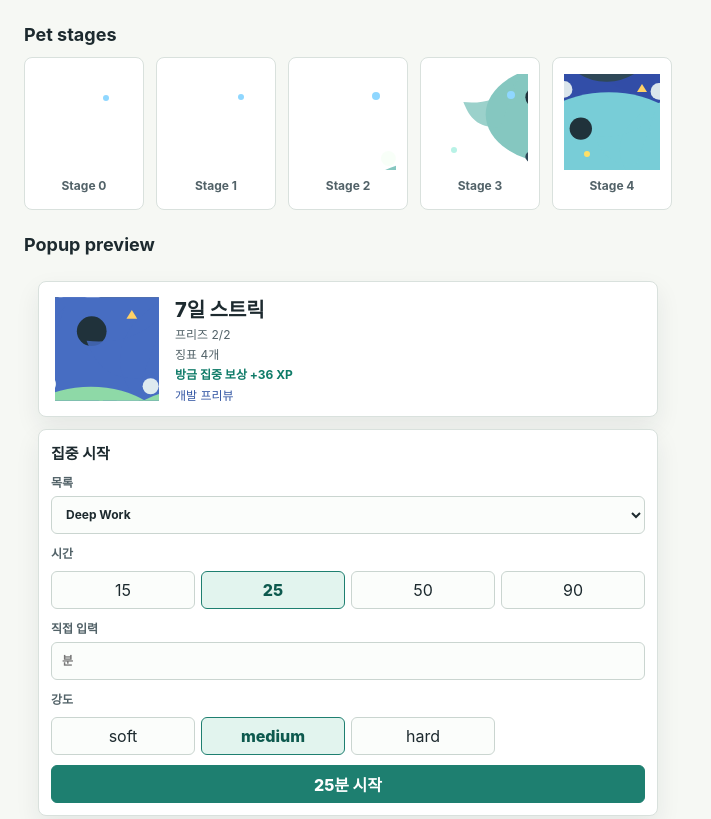
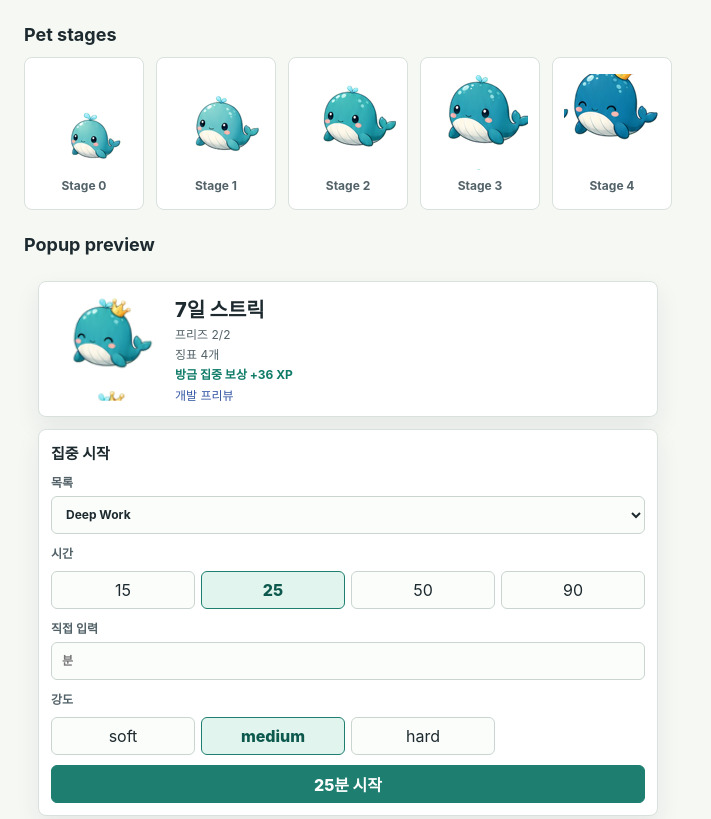
Before and after one commit to lovebubbly/FocusDolphin, a website built with Vite: page src/pet/dev.html in a window 1280 px wide. Shown: the top 819 px of the page, without its empty margins (0-711 px from the left). Built offline with nearby package versions, Linux system fonts and the light colour scheme.

Commit message:
Fix FocusWhale pet sprite rendering

```diff
--- a/src/pages/popup/style.css
+++ b/src/pages/popup/style.css
@@ -41,6 +41,7 @@ select {
 }
 
 .pet-mount {
+  justify-self: center;
   transform: scale(1.08);
   transform-origin: center;
 }
--- a/src/pet/renderer.ts
+++ b/src/pet/renderer.ts
@@ -1,3 +1,4 @@
+import spriteManifestData from "../../assets/sprites/manifest.json";
 import type { PetState } from "../shared/types";
 
 export type PetMood = "idle" | "happy";
@@ -17,24 +18,8 @@ interface SpriteManifest {
   stages: Record<string, Record<PetMood, SpriteAnimation>>;
 }
 
-const MANIFEST_URL = new URL("../../assets/sprites/manifest.json", import.meta.url);
-const FALLBACK_IMAGE_URL = new URL("../../assets/sprites/focuswhale-placeholder.svg", import.meta.url).toString();
-const FALLBACK_MANIFEST: SpriteManifest = {
-  image: FALLBACK_IMAGE_URL,
-  frameWidth: 96,
-  frameHeight: 96,
-  columns: 4,
-  rows: 10,
-  stages: {
-    "0": { idle: { row: 0, frames: 4, durationMs: 1200 }, happy: { row: 5, frames: 4, durationMs: 900 } },
-    "1": { idle: { row: 1, frames: 4, durationMs: 1200 }, happy: { row: 6, frames: 4, durationMs: 900 } },
-    "2": { idle: { row: 2, frames: 4, durationMs: 1200 }, happy: { row: 7, frames: 4, durationMs: 900 } },
-    "3": { idle: { row: 3, frames: 4, durationMs: 1200 }, happy: { row: 8, frames: 4, durationMs: 900 } },
-    "4": { idle: { row: 4, frames: 4, durationMs: 1200 }, happy: { row: 9, frames: 4, durationMs: 900 } }
-  }
-};
-
-let manifestPromise: Promise<SpriteManifest> | null = null;
+const SPRITE_IMAGE_URL = new URL("../../assets/sprites/focuswhale-atlas.png", import.meta.url).toString();
+const SPRITE_MANIFEST = normalizeSpriteManifest(spriteManifestData);
 
 function ensurePetStyles(): void {
   if (document.querySelector("style[data-focuswhale-pet]")) {
@@ -50,6 +35,7 @@ function ensurePetStyles(): void {
       width: var(--fw-frame-w);
       height: var(--fw-frame-h);
       overflow: hidden;
+      flex: 0 0 auto;
     }
 
     .fw-pet__sprite {
@@ -58,8 +44,7 @@ function ensurePetStyles(): void {
       background-image: var(--fw-image);
       background-repeat: no-repeat;
       background-size: var(--fw-sheet-w) var(--fw-sheet-h);
-      background-position-y: var(--fw-row-offset);
-      image-rendering: pixelated;
+      background-position: 0 var(--fw-row-offset);
       animation: fw-pet-swim var(--fw-duration) steps(var(--fw-frames)) infinite;
     }
 
@@ -77,36 +62,25 @@ function ensurePetStyles(): void {
   document.head.append(style);
 }
 
-function applyManifest(sprite: HTMLElement, manifest: SpriteManifest, state: PetState, mood: PetMood): void {
+function applyManifest(root: HTMLElement, sprite: HTMLElement, manifest: SpriteManifest, state: PetState, mood: PetMood): void {
   const stage = manifest.stages[String(state.stage)] ?? manifest.stages["0"];
   const animation = stage[mood] ?? stage.idle;
-  const imageUrl = MANIFEST_URL.protocol === "data:"
-    ? FALLBACK_IMAGE_URL
-    : manifest.image.startsWith("http") || manifest.image.startsWith("data:") || manifest.image.startsWith("/")
-    ? manifest.image
-    : new URL(manifest.image, MANIFEST_URL).toString();
+  const customProperties: Record<string, string> = {
+    "--fw-frame-w": `${manifest.frameWidth}px`,
+    "--fw-frame-h": `${manifest.frameHeight}px`,
+    "--fw-sheet-w": `${manifest.frameWidth * manifest.columns}px`,
+    "--fw-sheet-h": `${manifest.frameHeight * manifest.rows}px`,
+    "--fw-image": `url("${manifest.image}")`,
+    "--fw-row-offset": `${animation.row * manifest.frameHeight * -1}px`,
+    "--fw-duration": `${animation.durationMs}ms`,
+    "--fw-frames": String(animation.frames),
+    "--fw-end-x": `${animation.frames * manifest.frameWidth * -1}px`
+  };
 
-  sprite.style.setProperty("--fw-frame-w", `${manifest.frameWidth}px`);
-  sprite.style.setProperty("--fw-frame-h", `${manifest.frameHeight}px`);
-  sprite.style.setProperty("--fw-sheet-w", `${manifest.frameWidth * manifest.columns}px`);
-  sprite.style.setProperty("--fw-sheet-h", `${manifest.frameHeight * manifest.rows}px`);
-  sprite.style.setProperty("--fw-image", `url("${imageUrl}")`);
-  sprite.style.setProperty("--fw-row-offset", `${animation.row * manifest.frameHeight * -1}px`);
-  sprite.style.setProperty("--fw-duration", `${animation.durationMs}ms`);
-  sprite.style.setProperty("--fw-frames", String(animation.frames));
-  sprite.style.setProperty("--fw-end-x", `${animation.frames * manifest.frameWidth * -1}px`);
-}
-
-async function loadSpriteManifest(): Promise<SpriteManifest> {
-  manifestPromise ??= fetch(MANIFEST_URL).then(async (response) => {
-    if (!response.ok) {
-      throw new Error(`Sprite manifest failed to load: ${response.status}`);
-    }
-
-    return response.json() as Promise<SpriteManifest>;
-  });
-
-  return manifestPromise;
+  for (const [property, value] of Object.entries(customProperties)) {
+    root.style.setProperty(property, value);
+    sprite.style.setProperty(property, value);
+  }
 }
 
 export function mountPet(el: HTMLElement, state: PetState, mood: PetMood = "idle"): void {
@@ -120,8 +94,35 @@ export function mountPet(el: HTMLElement, state: PetState, mood: PetMood = "idle
   sprite.className = "fw-pet__sprite";
   el.append(sprite);
 
-  applyManifest(sprite, FALLBACK_MANIFEST, state, mood);
-  void loadSpriteManifest()
-    .then((manifest) => applyManifest(sprite, manifest, state, mood))
-    .catch(() => applyManifest(sprite, FALLBACK_MANIFEST, state, mood));
+  applyManifest(el, sprite, SPRITE_MANIFEST, state, mood);
 }
+
+function normalizeSpriteManifest(value: unknown): SpriteManifest {
+  const candidate = value as Omit<SpriteManifest, "image"> & { image?: string };
+
+  if (!candidate || typeof candidate !== "object" || !candidate.stages) {
+    return {
+      image: SPRITE_IMAGE_URL,
+      frameWidth: 96,
+      frameHeight: 96,
+      columns: 4,
+      rows: 10,
+      stages: {
+        "0": { idle: { row: 0, frames: 4, durationMs: 1200 }, happy: { row: 5, frames: 4, durationMs: 900 } },
+        "1": { idle: { row: 1, frames: 4, durationMs: 1200 }, happy: { row: 6, frames: 4, durationMs: 900 } },
+        "2": { idle: { row: 2, frames: 4, durationMs: 1200 }, happy: { row: 7, frames: 4, durationMs: 900 } },
+        "3": { idle: { row: 3, frames: 4, durationMs: 1200 }, happy: { row: 8, frames: 4, durationMs: 900 } },
+        "4": { idle: { row: 4, frames: 4, durationMs: 1200 }, happy: { row: 9, frames: 4, durationMs: 900 } }
+      }
+    };
+  }
+
+  return {
+    image: SPRITE_IMAGE_URL,
+    frameWidth: candidate.frameWidth,
+    frameHeight: candidate.frameHeight,
+    columns: candidate.columns,
+    rows: candidate.rows,
+    stages: candidate.stages
+  };
+}
```
Also changed, not shown: src/pages/blocked/index.html (+2 -0 lines), assets/sprites/LICENSE.md, assets/sprites/focuswhale-atlas.png (added), assets/sprites/manifest.json, 1 other file.
